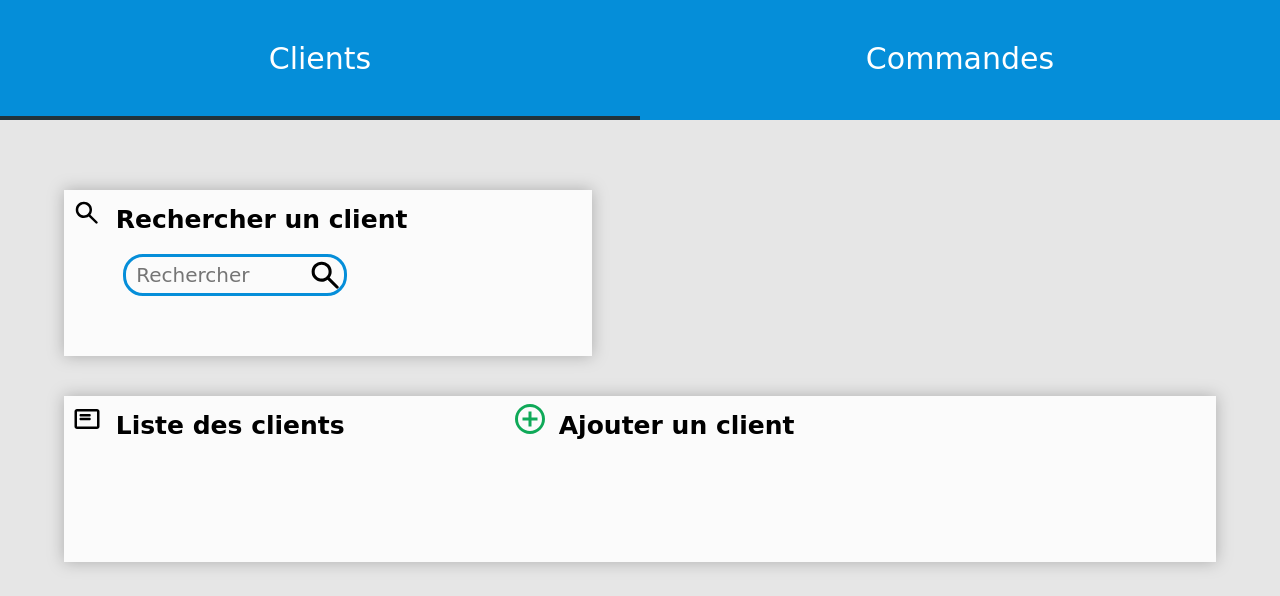
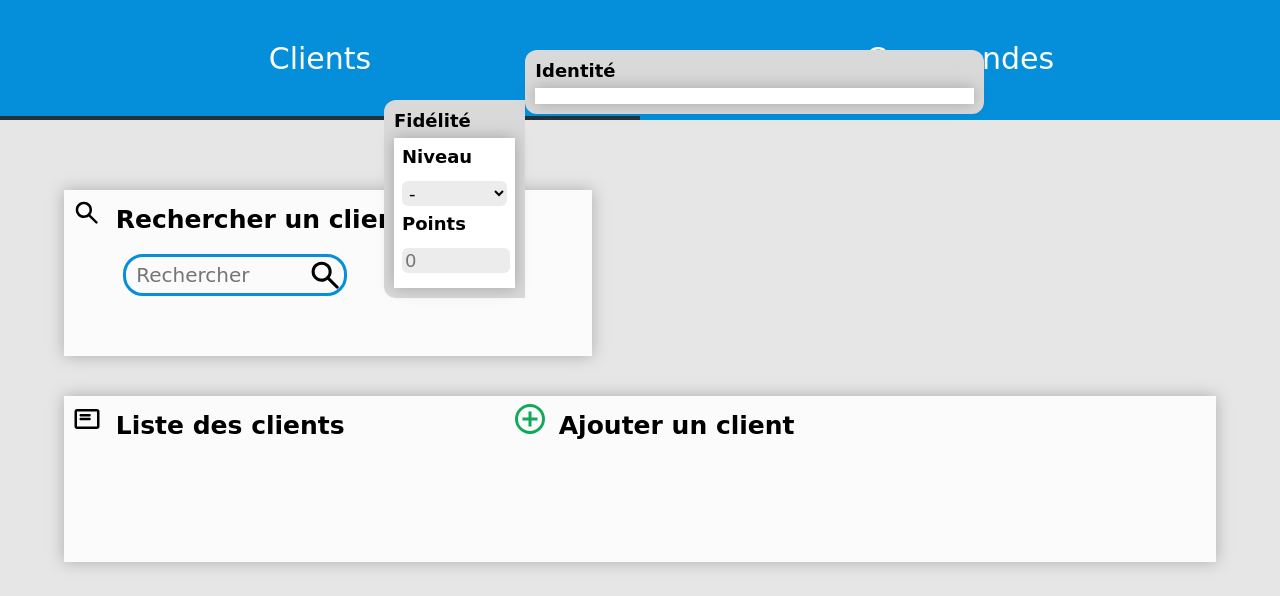
Before and after one commit to Feozard/BDD, a PHP site: page / in a window 1280 px wide. Shown: the top 596 px of the page. Run offline with PHP 8.4, Linux system fonts and the light colour scheme; some web fonts are replaced.

Commit message:
part of overlay added

```diff
--- a/index.html
+++ b/index.html
@@ -20,7 +20,7 @@
       <div class="submenu" id="orders"><span class="title">Commandes</span></div>
     </div>
 
-    <div id="searchBox">
+    <div id="searchBox" class="box">
       <p id="searchTitle" class="titleSection">
         <img src="Icons/search.svg" alt="search icon" class="icon">
         Rechercher un client
@@ -28,7 +28,7 @@
       <input id="searchBar" placeholder="Rechercher" type="text">
     </div>
 
-    <div id="listBox">
+    <div id="listBox" class="box">
         <p id="listTitle" class="titleSection">
           <img src="Icons/list.svg" alt="list icon" class="icon">
           Liste des clients
@@ -38,5 +38,29 @@
           Ajouter un client
         </p>
     </div>
+
+    <div id="overlayAddClient">
+      <div class="fidelity">
+        <p class="subtitle">Fidélité</p>
+        <div class="fidelityBox box">
+          <p class="subtitle">Niveau</p>
+          <select id="dropdownLevel" class="itemForm">
+            <option value="-">-</option>
+            <option value="Silver">Silver</option>
+            <option value="Gold">Gold</option>
+            <option value="Platinum">Platinum</option>
+            <option value="Ultimate">Ultimate</option>
+          </select>
+          <p class="subtitle">Points</p>
+          <input id="nbPoints" class="itemForm" placeholder="0" type="number">
+        </div>
+      </div>
+      <div class="form">
+        <p class="subtitle">Identité</p>
+        <div class="identityBox box">
+
+        </div>
+      </div>
+    </div>
   </body>
 </html>
--- a/style.css
+++ b/style.css
@@ -41,14 +41,17 @@
     border-bottom: 4px solid transparent;
 }
 
+.box {
+    filter: drop-shadow(0px 0px 8px rgba(0, 0, 0, 0.25));
+    padding: 8px;
+}
+
 #searchBox {
     background-color: #FBFBFB;
     margin-top: 70px;
     margin-left: 5%;
     width: 40%;
     height: 150px;
-    filter: drop-shadow(0px 0px 8px rgba(0, 0, 0, 0.25));
-    padding: 8px;
 }
 
 #searchTitleDiv {
@@ -93,8 +96,6 @@
     margin-left: 5%;
     margin-right: 5%;
     height: 150px;
-    filter: drop-shadow(0px 0px 8px rgba(0, 0, 0, 0.25));
-    padding: 8px;
     display: flex;
     flex-direction: row;
 }
@@ -108,3 +109,65 @@
     margin-left: 15%;
     cursor: pointer;
 }
+
+#overlayAddClient {
+    position: fixed;
+    /* height: 80%; */
+    width: 600px;
+    display: flex;
+    flex-direction: row;
+    z-index: 2;
+    top: 50px;
+    left: 30%;
+    background-color: transparent;
+}
+
+.fidelity {
+    background-color: #D9D9D9;
+    height: 25%;
+    width: 130px;
+    border-radius: 12px 0px 0px 12px;
+    margin-top: 50px;
+    padding: 10px;
+}
+
+.fidelityBox {
+    background-color: white;
+}
+
+.itemForm {
+    width: 100%;
+    height: 25px;
+    background-color: #ECECEC;
+    border: none;
+    border-radius: 6px;
+    color: black;
+    font-size: 18px;
+    padding-left: 3px;
+    margin-top: 7px;
+    margin-bottom: 7px;
+}
+
+input::-webkit-outer-spin-button,
+input::-webkit-inner-spin-button {
+    display: none;
+}
+
+.subtitle {
+    font-weight: bold;
+    background-color: transparent;
+    font-size: 18px;
+    margin-bottom: 7px;
+}
+
+.form {
+    background-color: #D9D9D9;
+    height: 100%;
+    width: 470px;
+    border-radius: 12px;
+    padding: 10px;
+}
+
+.identityBox {
+    background-color: white;
+}
```
